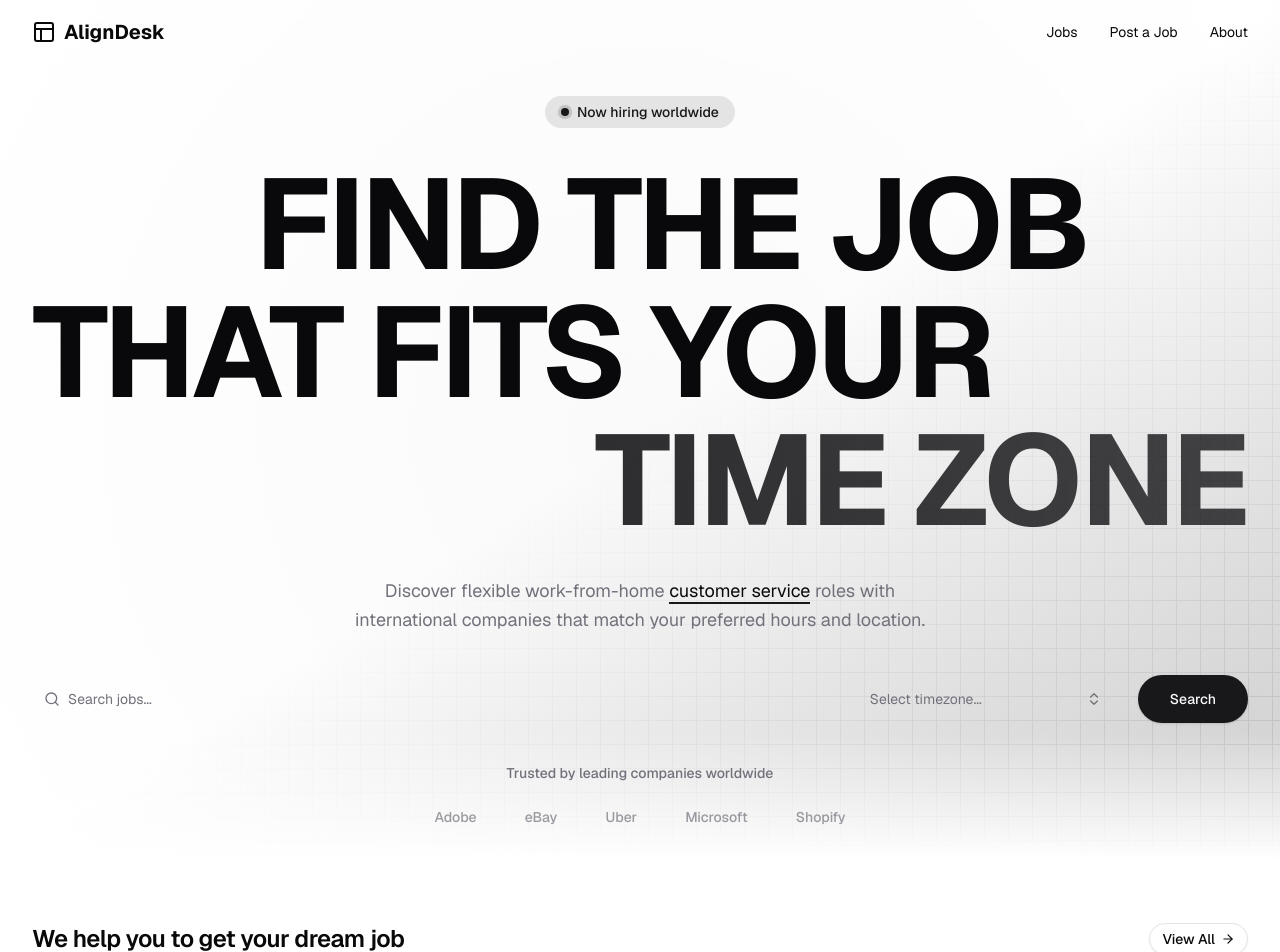
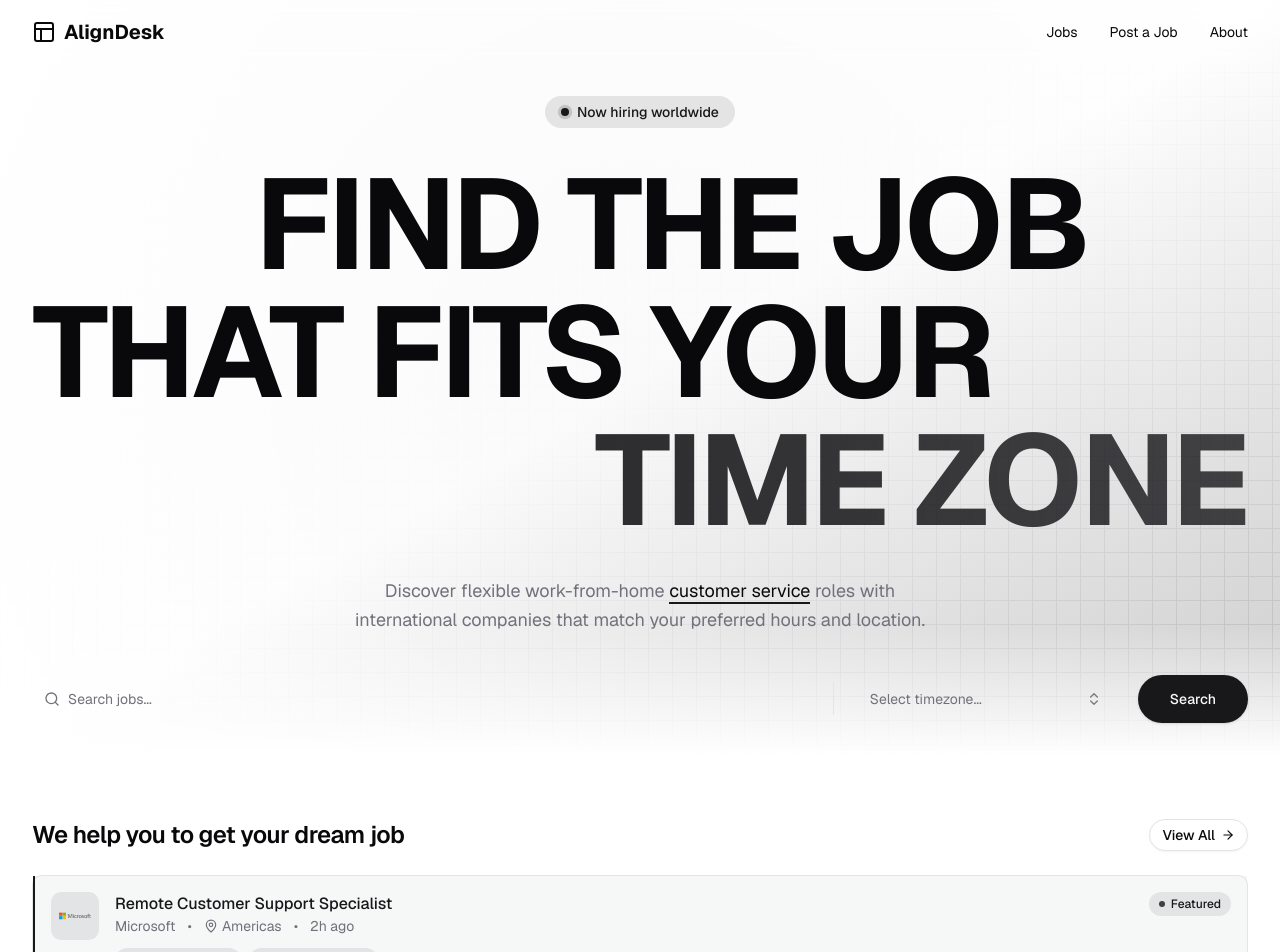
Before and after one commit to katsuragawaa/aligndesk, a Next.js app: page / in a window 1280 px wide. Shown: the top 952 px of the page. Built offline with nearby package versions, Linux system fonts and the light colour scheme.

Commit message:
feat: remove company logos section from hero component for streamlined design

```diff
--- a/components/hero.tsx
+++ b/components/hero.tsx
@@ -243,32 +243,6 @@ export function Hero() {
               Search
             </Button>
           </form>
-
-          <div
-            className="flex flex-col items-center gap-6"
-            aria-label="Trusted companies"
-          >
-            <p className="text-muted-foreground text-sm font-medium">
-              Trusted by leading companies worldwide
-            </p>
-            <div
-              className="flex flex-wrap items-center justify-center gap-6 sm:flex-nowrap sm:gap-12"
-              role="list"
-              aria-label="Company logos"
-            >
-              {["Adobe", "eBay", "Uber", "Microsoft", "Shopify"].map(
-                (company) => (
-                  <div
-                    key={company}
-                    className="text-muted-foreground/70 hover:text-foreground text-sm font-medium transition-colors"
-                    role="listitem"
-                  >
-                    {company}
-                  </div>
-                ),
-              )}
-            </div>
-          </div>
         </div>
       </div>
     </section>
```
